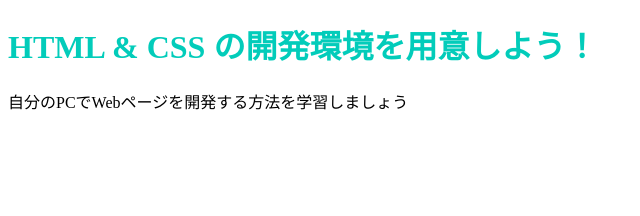
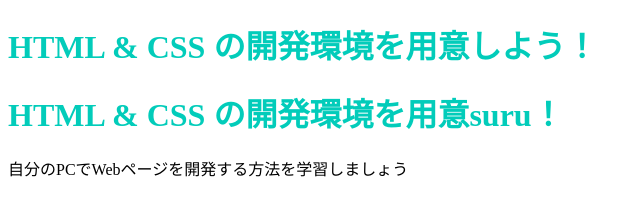
Before and after one commit to majikayo999/majikayo999.github.io, a plain HTML site: page index.html in a window 1280 px wide. Shown: the whole page, without its empty margins (0-640 px from the left). Drawn offline with Linux system fonts and the light colour scheme.

Commit message:
Update index.html

```diff
--- a/index.html
+++ b/index.html
@@ -7,6 +7,7 @@
   </head>
   <body>
     <h1 class="title">HTML & CSS の開発環境を用意しよう！</h1>
+    <h1 class="title">HTML & CSS の開発環境を用意suru！</h1>
     <p>自分のPCでWebページを開発する方法を学習しましょう</p>
   </body>
 </html>
```
